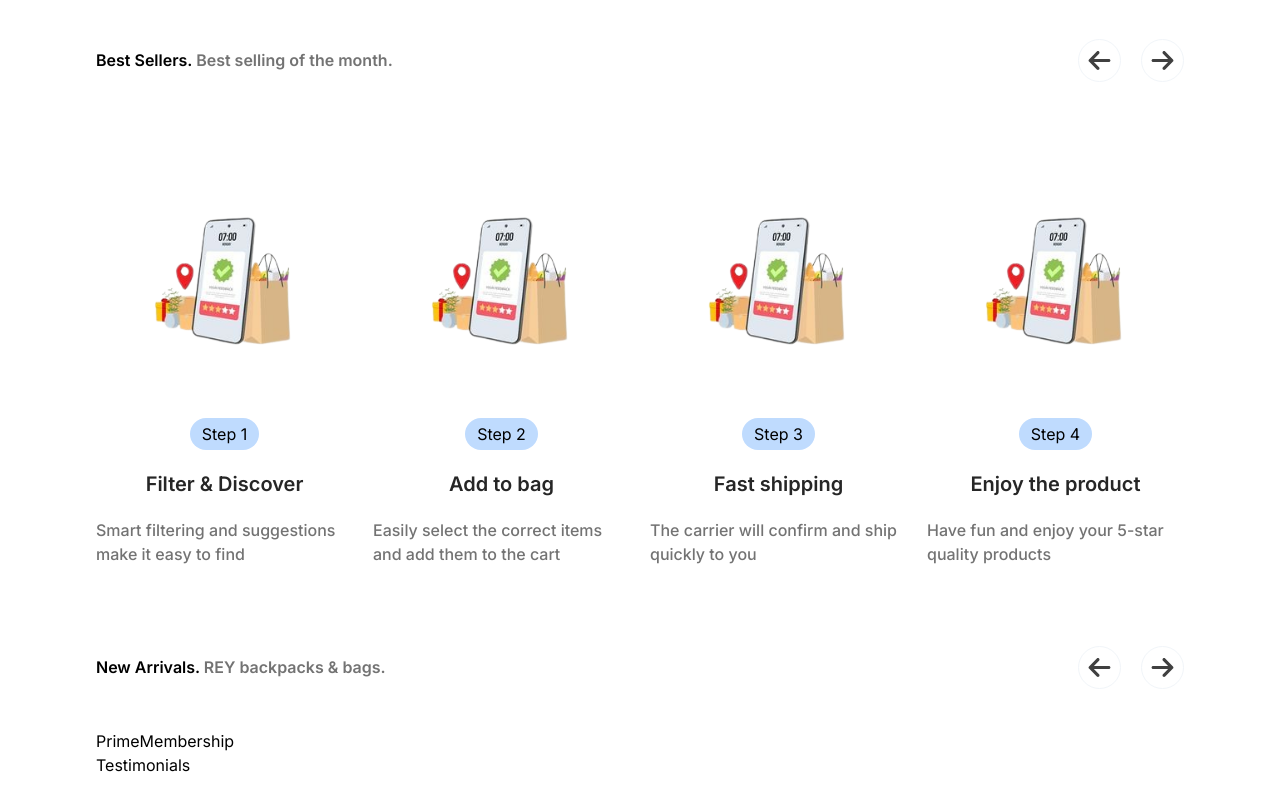
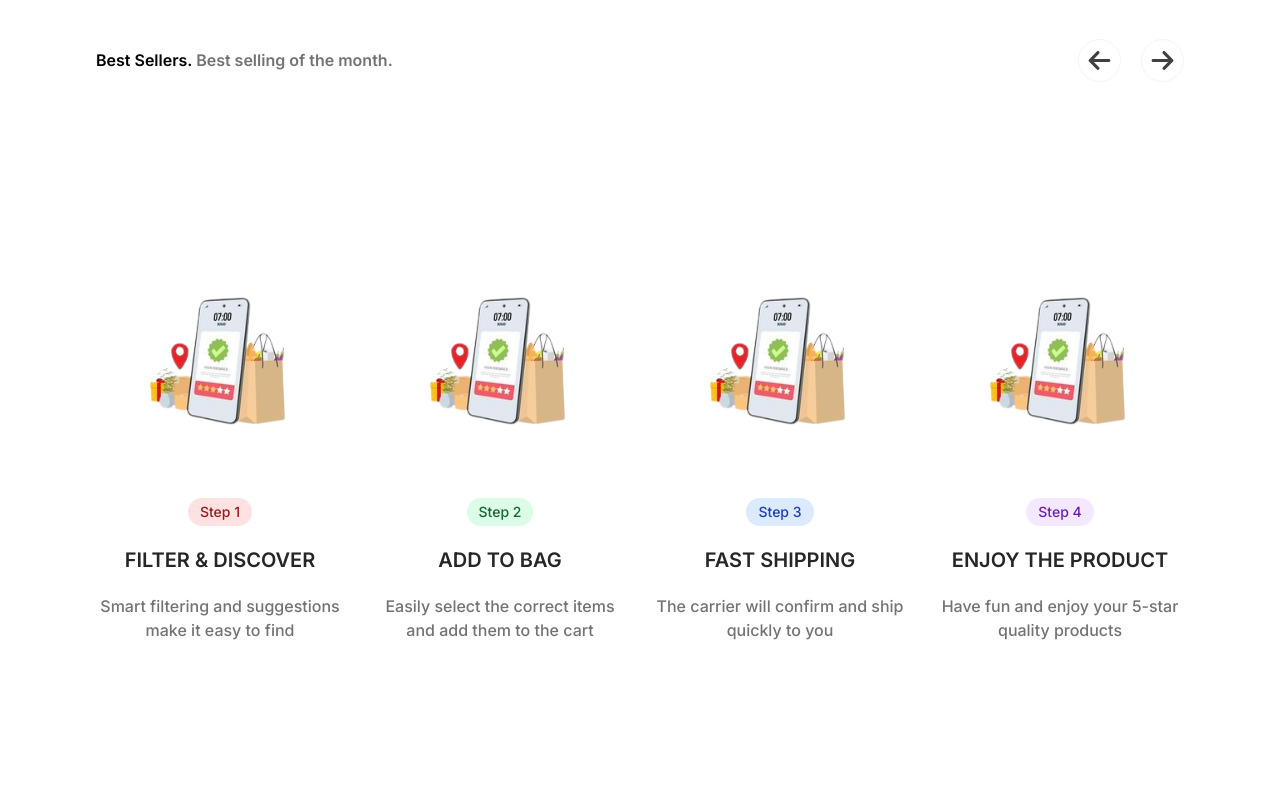
Before and after one commit to ayncore/e-com-web, a Next.js app: page / in a window 1280 px wide. Shown: the part 880-1680 px from the top of the page. Built offline with nearby package versions, Linux system fonts and the light colour scheme.

Commit message:
refactor(home/structure.tsx): updated

```diff
--- a/src/components/home/structure.tsx
+++ b/src/components/home/structure.tsx
@@ -1,6 +1,6 @@
 import React from "react";
 import structure from "@/assets/structure/delivery.png";
-import delivery from "@/assets/structure/delivery.png"
+import delivery from "@/assets/structure/delivery.png";
 import Image from "next/image";
 
 const Structure = () => {
@@ -35,20 +35,41 @@ const Structure = () => {
     },
   ];
 
+  const getColorClass = (index: number) => {
+    switch (index) {
+      case 0:
+        return "bg-red-100 text-red-800";
+      case 1:
+        return "bg-green-100 text-green-800";
+      case 2:
+        return "bg-blue-100 text-blue-800";
+      case 3:
+        return "bg-purple-100 text-purple-800";
+      default:
+        return "";
+    }
+  };
+
   return (
-    <div className="structure py-10">
-      <div className="grid grid-cols-4 gap-5">
+    <div className="structure py-20">
+      <div className="mx-auto grid w-full grid-cols-2 gap-8 md:grid-cols-2 lg:grid-cols-4 text-center py-10">
         {data.map((item, index) => (
           <div
             key={item.id}
             className="flex flex-col items-center justify-center mx-auto"
           >
             <Image src={item.img} alt={item.title} className="p-5" />
-            <div className={`px-3 py-1 rounded-full mt-5 bg-blue-200`}>
+            <div
+              className={`px-3 py-1 rounded-full mt-5 text-sm font-medium ${getColorClass(index)}`}
+            >
               Step {index + 1}
             </div>
-            <h1 className="text-xl font-semibold text-neutral-800 py-5">{item.title}</h1>
-            <p className="text-base font-medium text-neutral-500">{item.desc}</p>
+            <h1 className="text-xl font-semibold text-neutral-800 py-5 uppercase">
+              {item.title}
+            </h1>
+            <p className="text-md font-medium text-neutral-500">
+              {item.desc}
+            </p>
           </div>
         ))}
       </div>
```
